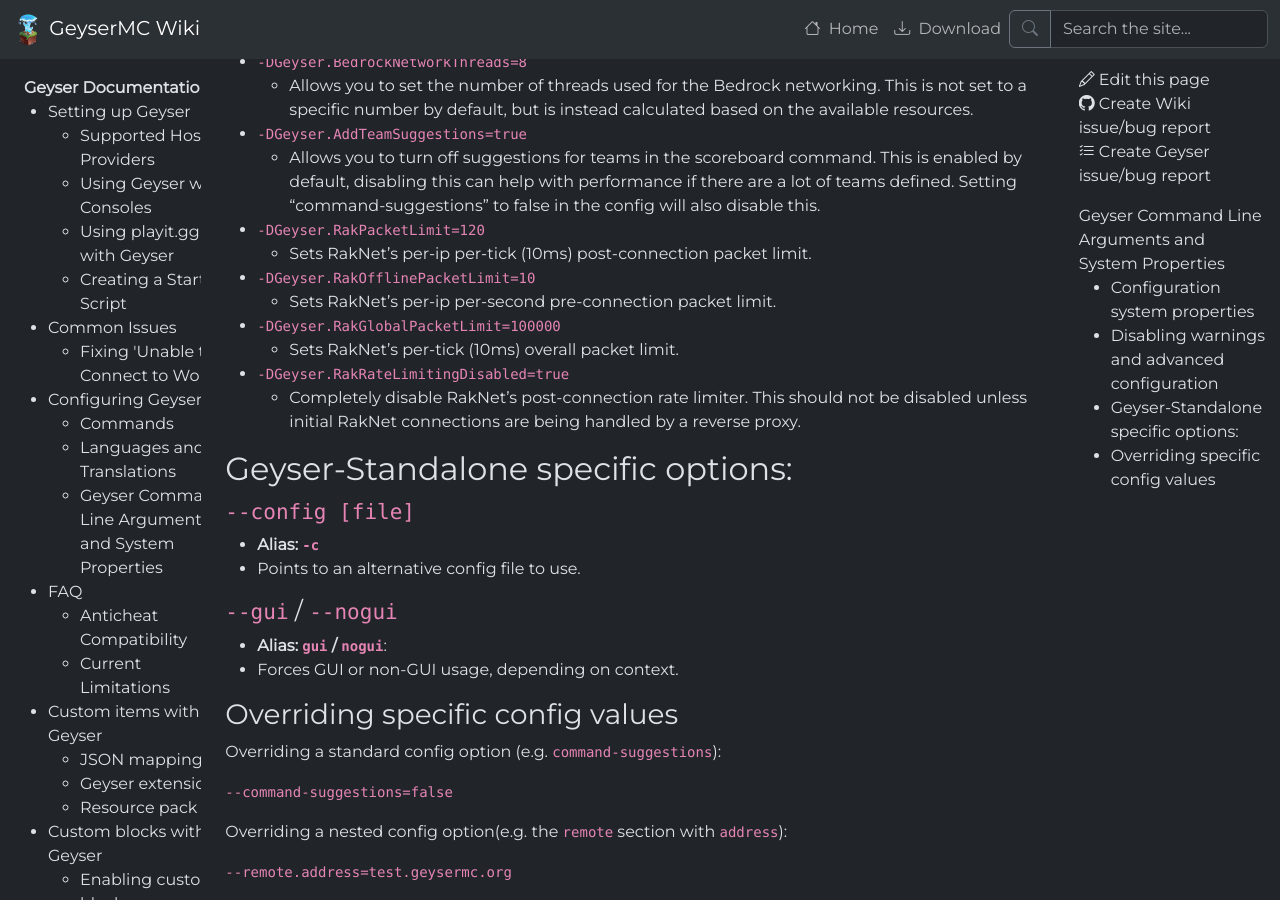
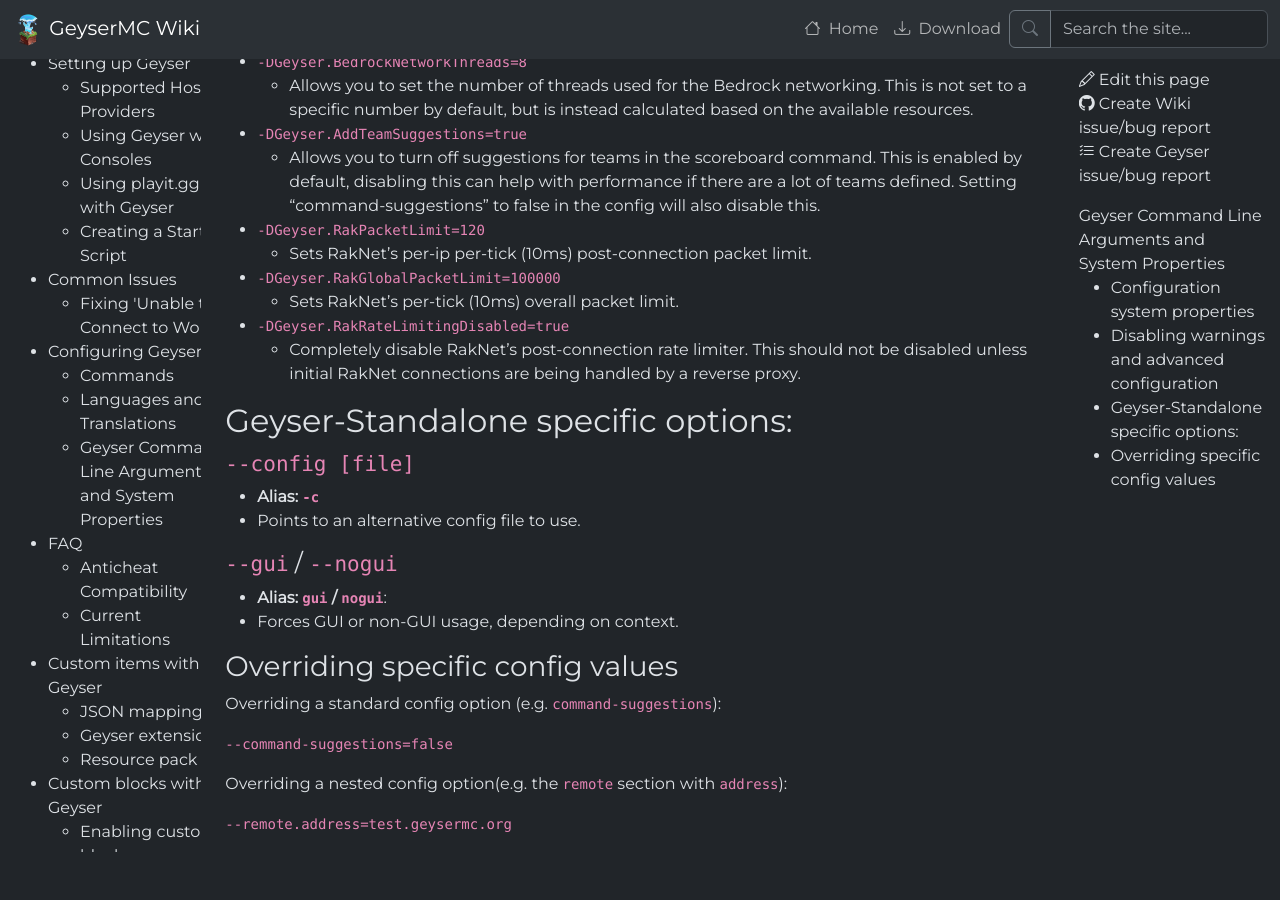
Before and after one commit to GeyserMC/GeyserWiki, a Jekyll site: the page built from _docs/geyser/geyser-command-line-arguments-and-system-properties.md, in a window 1280 px wide and 900 px high, scrolled down 1250 px. Built offline with Jekyll 4.4.1, drawn with Linux system fonts in a browser that asks for light colours; after the commit the page ends 2102 px from its top, so only the background shows below that.

Commit message:
Remove RakOfflinePacketLimit system property (#263)

```diff
--- a/_docs/geyser/geyser-command-line-arguments-and-system-properties.md
+++ b/_docs/geyser/geyser-command-line-arguments-and-system-properties.md
@@ -50,8 +50,6 @@
   Setting "command-suggestions" to false in the config will also disable this.
 - `-DGeyser.RakPacketLimit=120`
   - Sets RakNet's per-ip per-tick (10ms) post-connection packet limit.
-- `-DGeyser.RakOfflinePacketLimit=10`
-  - Sets RakNet's per-ip per-second pre-connection packet limit.
 - `-DGeyser.RakGlobalPacketLimit=100000`
   - Sets RakNet's per-tick (10ms) overall packet limit.
 - `-DGeyser.RakRateLimitingDisabled=true`
```
